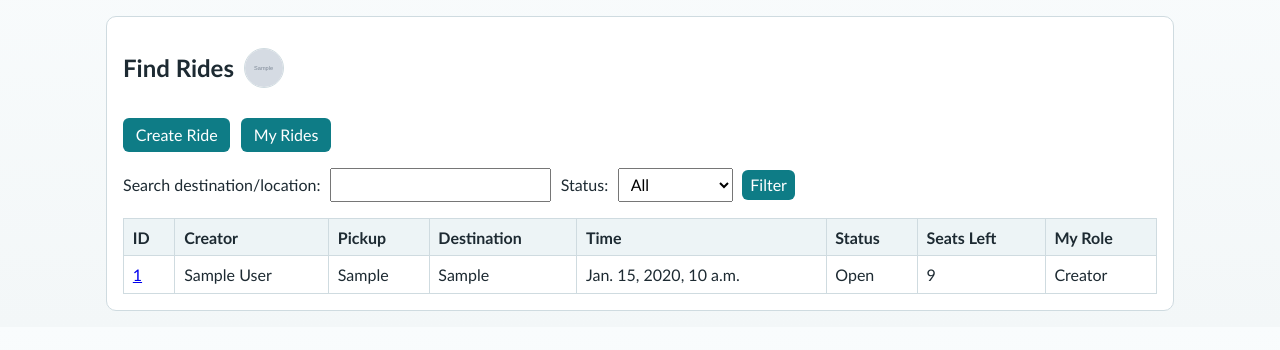
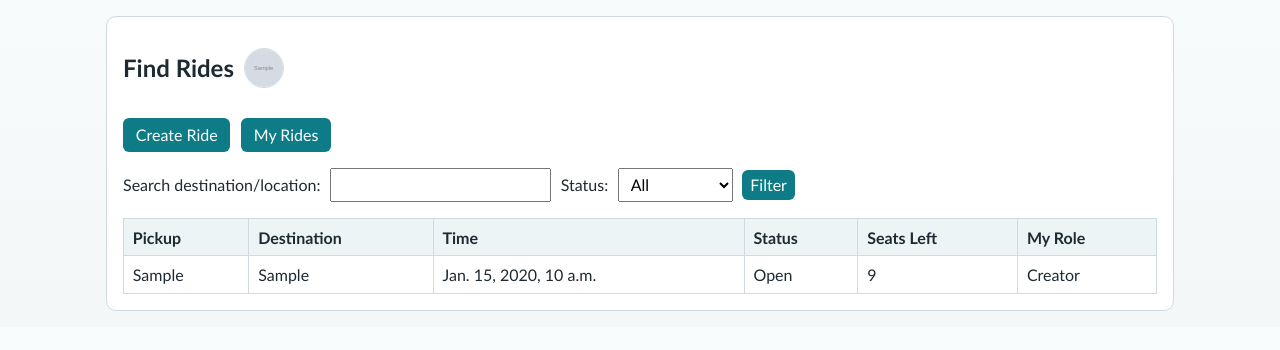
Before and after one commit to szetol0718/CampusPickup-BU, a Django app: page /campus_pickup/rides/ in a window 1280 px wide. Shown: the part 108-458 px from the top of the page. Run offline with Django 5.2, Linux system fonts and the light colour scheme; a user stored in the database is signed in; tables that the repository leaves empty hold one stand-in row (values such as "Sample post"); grey boxes marked "Sample" are stand-in pictures.

Commit message:
modify display

```diff
--- a/campus_pickup/templates/campus_pickup/base.html
+++ b/campus_pickup/templates/campus_pickup/base.html
@@ -10,7 +10,7 @@ Description: Shared base template and navigation for campus pickup views.
     <meta charset="UTF-8">
     <meta name="viewport" content="width=device-width, initial-scale=1.0">
     <title>Campus Pickup</title>
-    <link rel="stylesheet" href="{% static 'styles/campus_pickup.css' %}?v=3">
+    <link rel="stylesheet" href="{% static 'styles/campus_pickup.css' %}?v=4">
 </head>
 <body>
     <header>
--- a/campus_pickup/templates/campus_pickup/ride_list.html
+++ b/campus_pickup/templates/campus_pickup/ride_list.html
@@ -42,8 +42,6 @@ Description: List view template for Ride records with basic filtering.
     <table>
         <thead>
             <tr>
-                <th>ID</th>
-                <th>Creator</th>
                 <th>Pickup</th>
                 <th>Destination</th>
                 <th>Time</th>
@@ -54,9 +52,13 @@ Description: List view template for Ride records with basic filtering.
         </thead>
         <tbody>
             {% for r in rides %}
-            <tr>
-                <td><a href="{% url 'campus_pickup:ride_detail' r.pk %}">{{ r.id }}</a></td>
-                <td>{{ r.creator.display_name }}</td>
+            <tr
+                class="clickable-row"
+                data-href="{% url 'campus_pickup:ride_detail' r.pk %}"
+                tabindex="0"
+                onclick="window.location.href=this.dataset.href"
+                onkeydown="if (event.key === 'Enter') window.location.href=this.dataset.href"
+            >
                 <td>{{ r.pickup_location }}</td>
                 <td>{{ r.destination }}</td>
                 <td>{{ r.pickup_time }}</td>
@@ -68,7 +70,7 @@ Description: List view template for Ride records with basic filtering.
             </tr>
             {% empty %}
             <tr>
-                <td colspan="8">No rides found.</td>
+                <td colspan="6">No rides found.</td>
             </tr>
             {% endfor %}
         </tbody>
--- a/static/styles/campus_pickup.css
+++ b/static/styles/campus_pickup.css
@@ -161,6 +161,15 @@ th {
     background: #edf4f6;
 }
 
+.clickable-row {
+    cursor: pointer;
+}
+
+.clickable-row:hover,
+.clickable-row:focus {
+    background: #f4fafb;
+}
+
 .filters {
     display: flex;
     flex-wrap: wrap;
```
Also changed, not shown: 1 other file.
